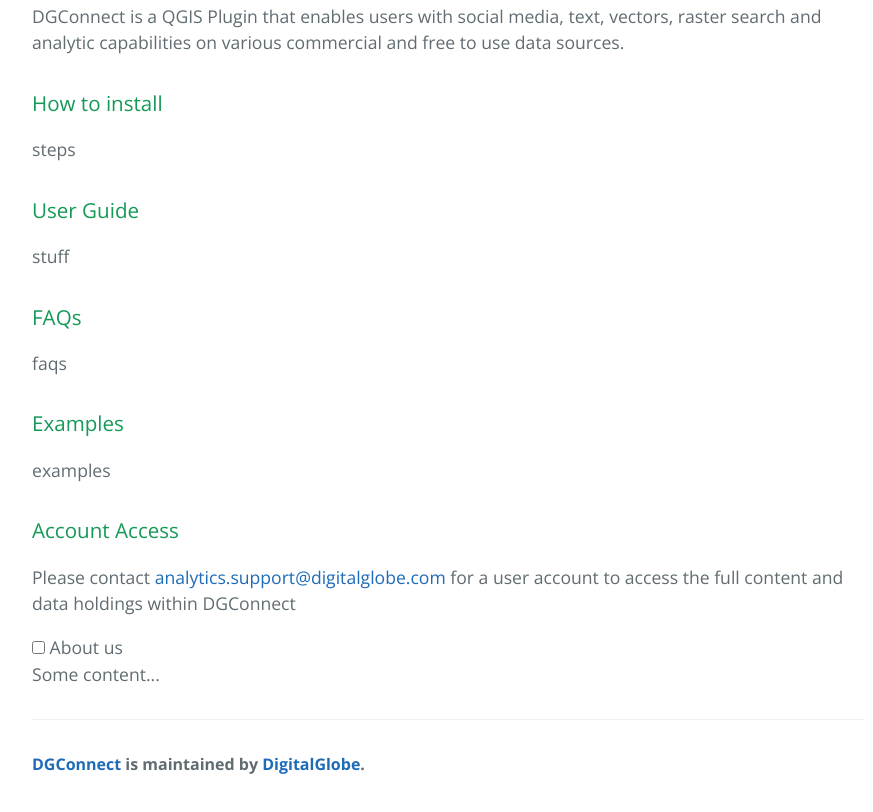
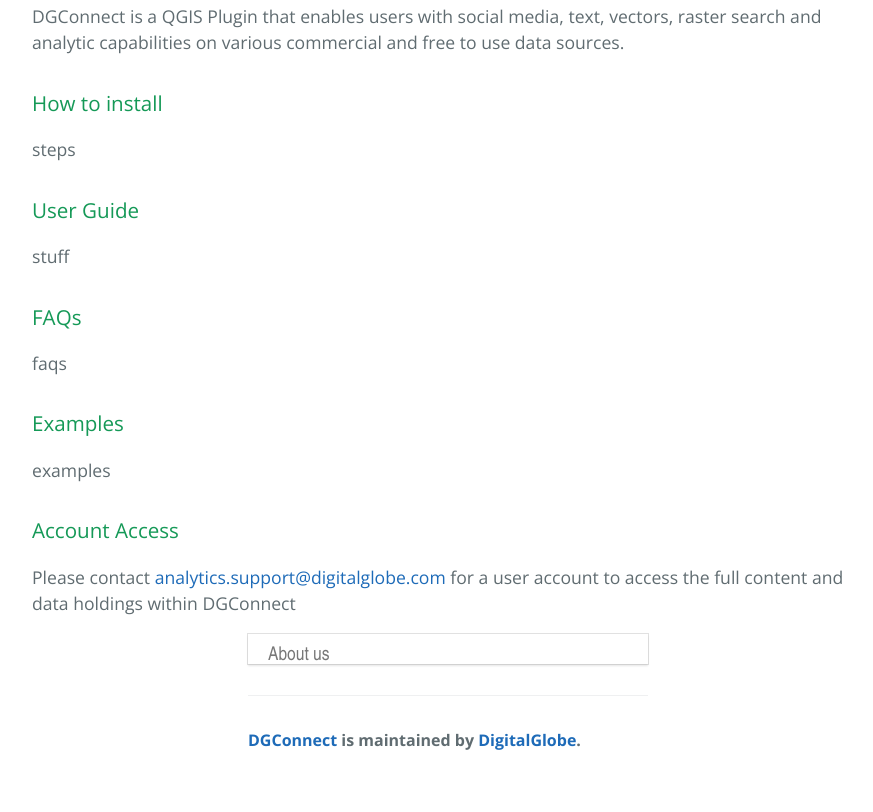
Before and after one commit to eong93/QGIS_DataAlertPlugin, a plain HTML site: page index.html in a window 1280 px wide. Shown: the part 460-1272 px from the top of the page, without its empty margins (192-1065 px from the left). Drawn offline with nearby package versions, Linux system fonts and the light colour scheme.

Commit message:
Update stylesheet.css

```diff
--- a/stylesheets/stylesheet.css
+++ b/stylesheets/stylesheet.css
@@ -246,21 +246,58 @@ a {
 
 
 
-#example {
-    background: red;
-    height: 0px;
-    overflow: hidden;
-    transition: height 2s;
-    -moz-transition: height 2s; /* Firefox 4 */
-    -webkit-transition: height 2s; /* Safari and Chrome */
-    -o-transition: height 2s; /* Opera */
+.ac-container{
+	width: 400px;
+	margin: 10px auto 30px auto;
 }
 
-a.showLink, a.hideLink {
-    text-decoration: none;
-    background: transparent url('down.gif') no-repeat left;
+.ac-container label{
+	font-family: 'BebasNeueRegular', 'Arial Narrow', Arial, sans-serif;
+	padding: 5px 20px;
+	position: relative;
+	z-index: 20;
+	display: block;
+	height: 30px;
+	cursor: pointer;
+	color: #777;
+	text-shadow: 1px 1px 1px rgba(255,255,255,0.8);
+	line-height: 33px;
+	font-size: 19px;
+	background: linear-gradient(top, #ffffff 1%,#eaeaea 100%);
+	box-shadow:
+		0px 0px 0px 1px rgba(155,155,155,0.3),
+		1px 0px 0px 0px rgba(255,255,255,0.9) inset,
+		0px 2px 2px rgba(0,0,0,0.1);
 }
 
-a.hideLink {
-    background: transparent url('up.gif') no-repeat left;
+.ac-container input:checked + label,
+.ac-container input:checked + label:hover{
+	background: #c6e1ec;
+	color: #3d7489;
+	text-shadow: 0px 1px 1px rgba(255,255,255, 0.6);
+	box-shadow:
+		0px 0px 0px 1px rgba(155,155,155,0.3),
+		0px 2px 2px rgba(0,0,0,0.1);
 }
+
+.ac-container input{
+	display: none;
+}
+
+.ac-container article{
+	background: rgba(255, 255, 255, 0.5);
+	margin-top: -1px;
+	overflow: hidden;
+	height: 0px;
+	position: relative;
+	z-index: 10;
+	transition:
+		height 0.3s ease-in-out,
+		box-shadow 0.6s linear;
+}
+.ac-container input:checked ~ article{
+	transition:
+		height 0.5s ease-in-out,
+		box-shadow 0.1s linear;
+	box-shadow: 0px 0px 0px 1px rgba(155,155,155,0.3);
+}
```
